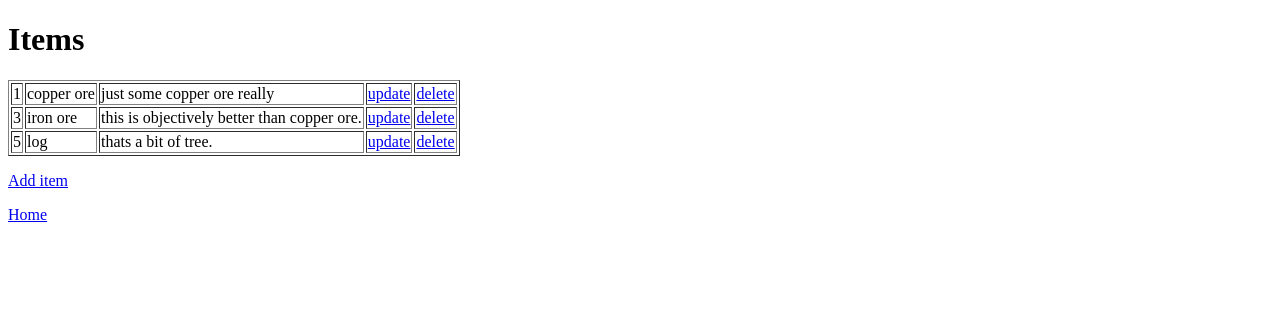
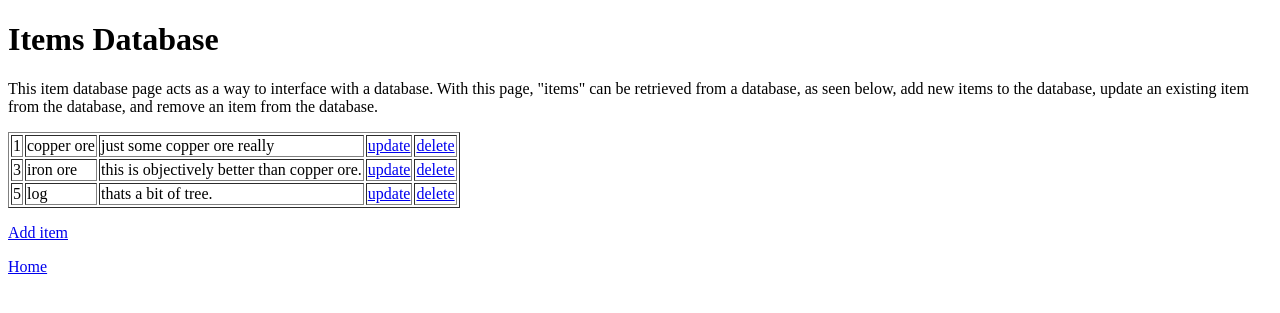
Before and after one commit to Jamie-Carter-GitHub/Learning-Django, a Django app: page /django/ in a window 1280 px wide. Shown: the top 313 px of the page. Run offline with Django 3.2, Linux system fonts and the light colour scheme; data comes from the database, SQL or seed files in the repository.

Commit message:
Add item database description
Added a paragraph describing the item database page for clarity on its purpose.

```diff
--- a/djangoproject/items/templates/index.html
+++ b/djangoproject/items/templates/index.html
@@ -2,7 +2,12 @@
 <HTML>
 <body>
 
-<h1>Items</h1>
+<h1>Items Database</h1>
+<p>This item database page acts as a way to interface with a database.
+With this page, "items" can be retrieved from a database, as seen below,
+add new items to the database, update an existing item from the database,
+and remove an item from the database.
+</p>
 
 <table border="1">
 {% for item in items %}
```
